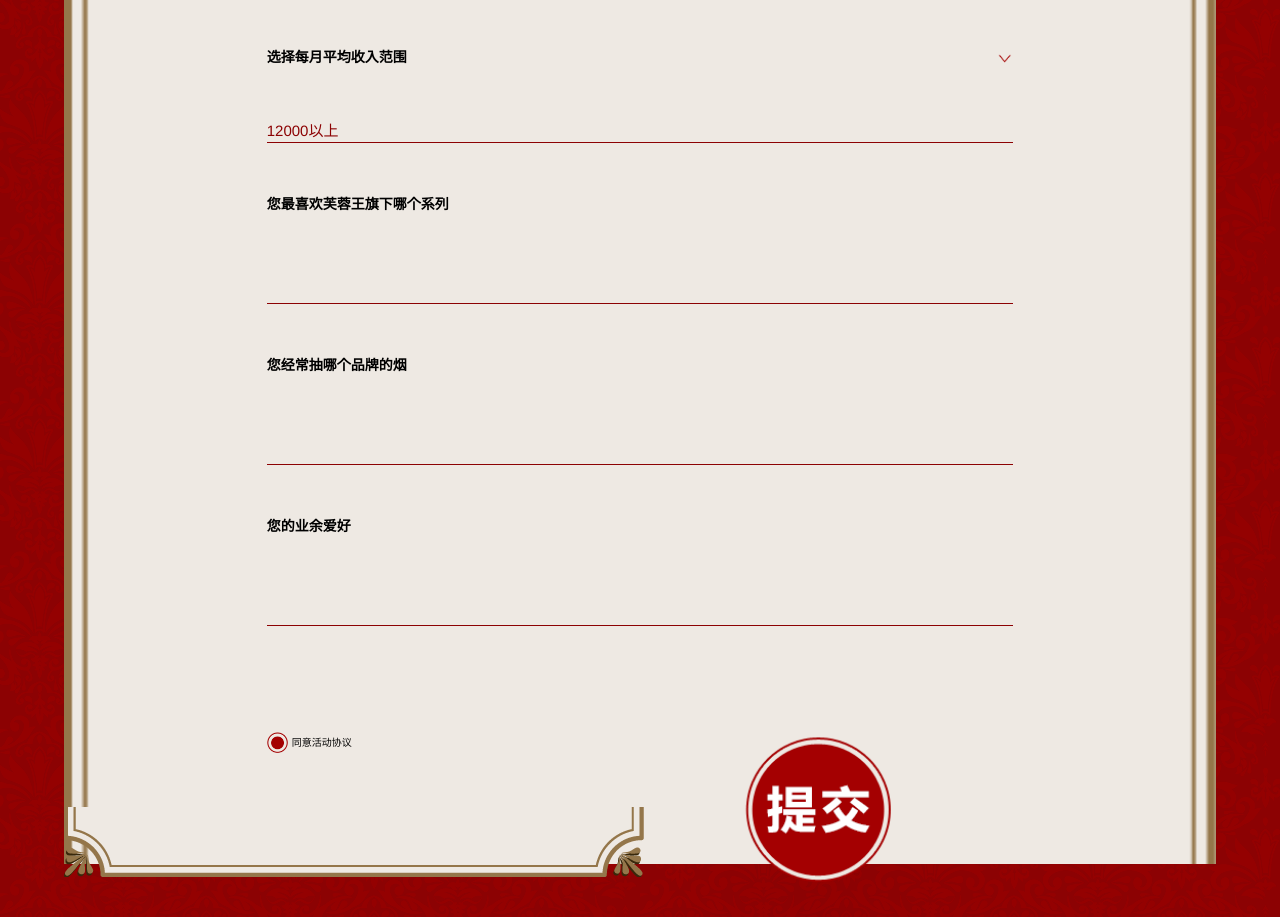
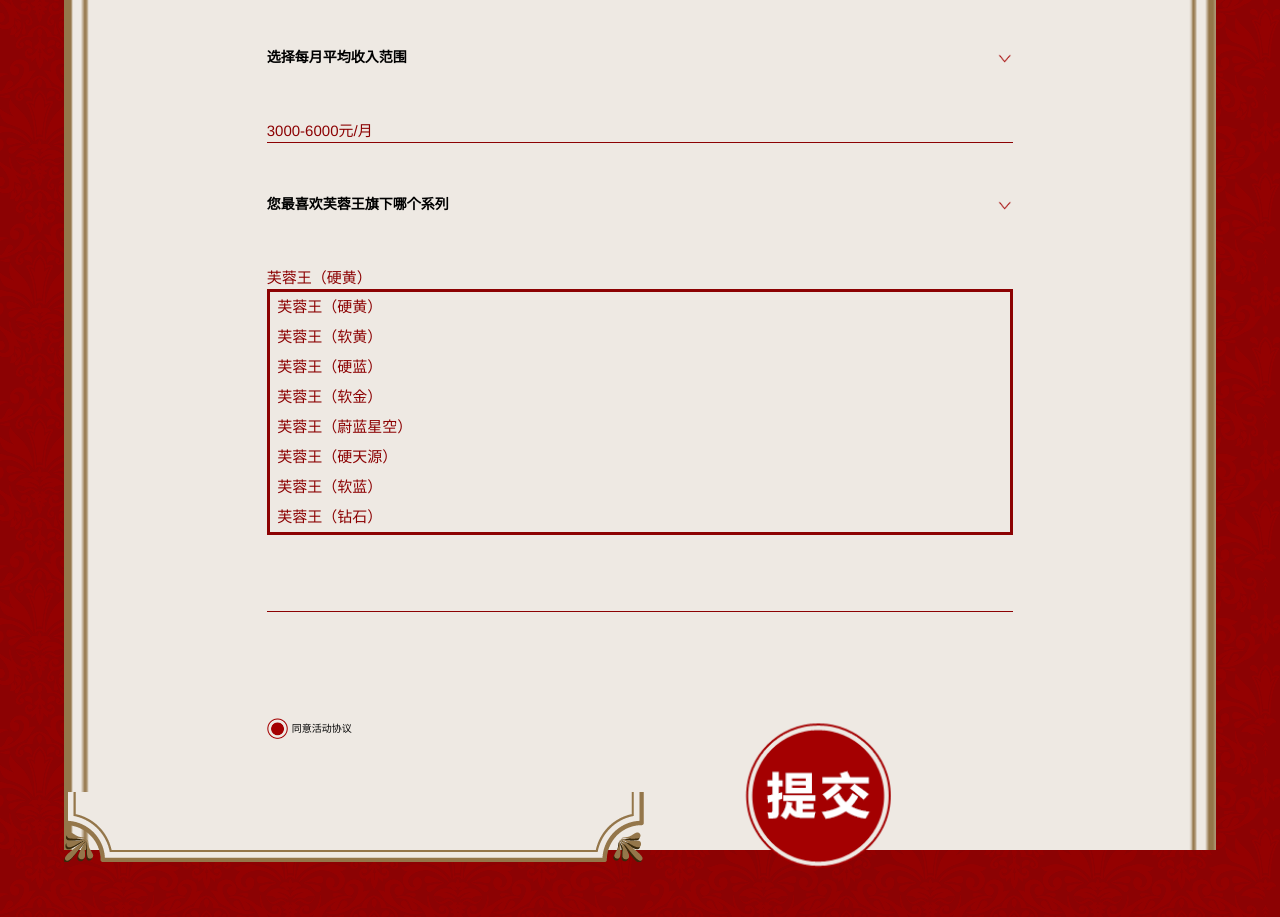
Before and after one commit to zeesuulan/furongwang, a website: page index.html in a window 1280 px wide. Shown: the part 1154-2071 px from the top of the page. Drawn offline with Linux system fonts and the light colour scheme.

Commit message:
完成表单建设

```diff
--- a/index.html
+++ b/index.html
@@ -60,19 +60,30 @@
                     </div>
                     <p class="sel">选择每月平均收入范围</p>
                     <div class="form_control">
-                        <div class="sel_txt">12000以上</div>
+                        <div class="sel_txt">3000-6000元/月</div>
                         <ul class="age-list" id="salary_list">
-                            <li>2000-4000</li>
-                            <li>4000-5000</li>
-                            <li>5000-6000</li>
-                            <li>6000-7000</li>
-                            <li>7000-8000</li>
+                            <li>0-3000元/月</li>
+                            <li>3000-6000元/月</li>
+                            <li>6000-9000元/月</li>
+                            <li>9000-12000元/月</li>
+                            <li>12000元/月以上</li>
                         </ul>
                         <input type="hidden" name="salary">
                     </div>
-                    <p>您最喜欢芙蓉王旗下哪个系列</p>
+                    <p class="sel">您最喜欢芙蓉王旗下哪个系列</p>
                     <div class="form_control">
-                        <input type="text" name="favor">
+                        <div class="sel_txt">芙蓉王（硬黄）</div>
+                        <ul class="age-list" id="favor_list" style="display:block">
+                            <li>芙蓉王（硬黄）</li>
+                            <li>芙蓉王（软黄）</li>
+                            <li>芙蓉王（硬蓝）</li>
+                            <li>芙蓉王（软金）</li>
+                            <li>芙蓉王（蔚蓝星空）</li>
+                            <li>芙蓉王（硬天源）</li>
+                            <li>芙蓉王（软蓝）</li>
+                            <li>芙蓉王（钻石）</li>
+                        </ul>
+                        <input type="hidden" name="favor">
                     </div>
                     <p>您经常抽哪个品牌的烟</p>
                     <div class="form_control">
--- a/less/index.less
+++ b/less/index.less
@@ -234,6 +234,7 @@
 				border: none;
 				background: transparent;
 				padding: 5px 0;
+				width: 100%;
 				&:focus {
 					outline: none;
 				}
@@ -262,8 +263,10 @@
 				left: 0;
 				right: 0;
 				display: none;
+				z-index: 10;
 				li {
-					line-height: 3em;
+					background-color: #EEE9E3;
+					line-height: 2em;
 					text-indent: .5em;
 					font-size: 1.5em;
 				}
```
Also changed, not shown: css/index.css.
